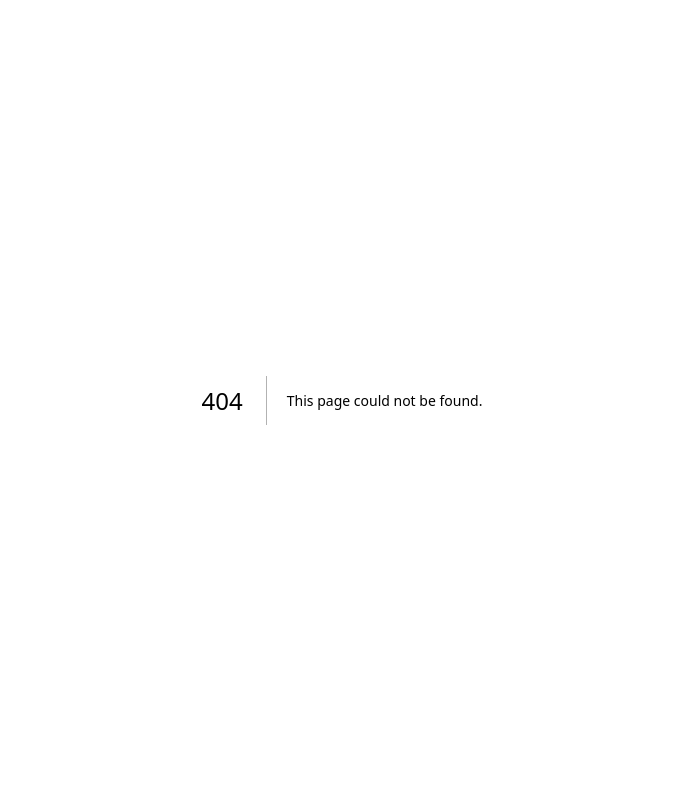
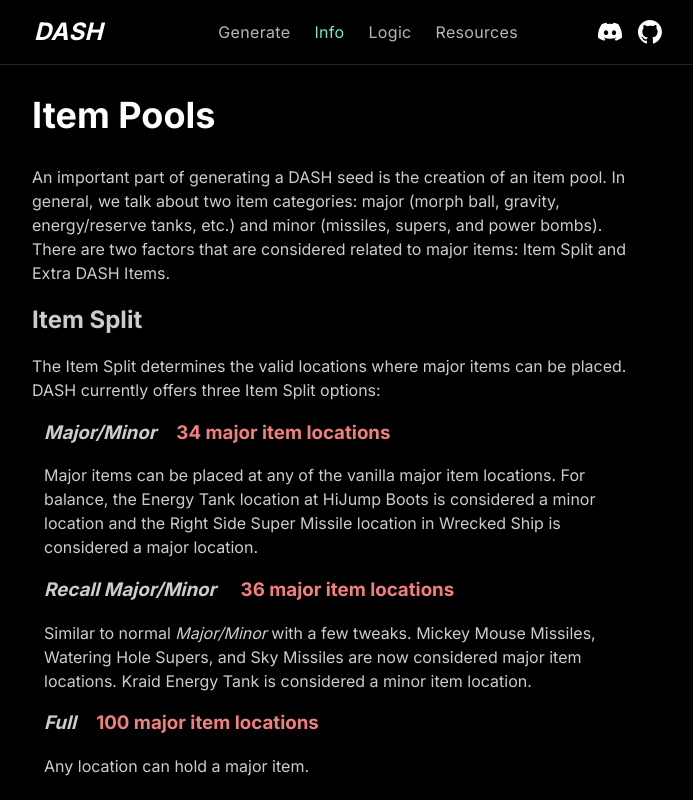
Before and after one commit to dashrando/dash-randomizer, a Next.js app in the folder apps/web/: page /info/item-pools in a window 1280 px wide. Before the commit this address had no page. Shown: the whole page, without its empty margins (298-991 px from the left). Built offline with nearby package versions, Linux system fonts and the light colour scheme.

Commit message:
added item pools article

```diff
--- a/apps/web/app/info/info.module.css
+++ b/apps/web/app/info/info.module.css
@@ -182,3 +182,16 @@
 .table tbody tr + tr {
   border-top: 1px solid #555;
 }
+
+.indent {
+  margin-left: 12px;
+}
+
+.hilight {
+  font-style: italic;
+}
+
+.locationCount {
+  color: lightcoral;
+  margin-left: 20px;
+}
--- /dev/null
+++ b/apps/web/app/info/item-pools/page.tsx
@@ -0,0 +1,138 @@
+// Out of a desire to maximize randomness, DASH employs a fill method which involves placing very few initial items (details below) and then randomly placing all other items within the game based on an item pool consisting of the vanilla major item upgrades (morph, varia, gravity, etc.) and a randomly derived number of minor items (missiles, supers, power bombs). Once all items within the pool have been placed, a solver is used to verify that the seed can be completed. Internally we have referred to this as the Verified Fill method, but it is also commonly referred to as the Random Fill method.
+
+import Badge from "@/app/components/badge";
+import Link from "next/link";
+import { Wrapper } from "@/app/components/wrapper";
+import styles from "../info.module.css";
+import Spacer from "@/app/components/spacer";
+
+export default function ItemPoolsInfoPage() {
+  return (
+    <Wrapper>
+      <div style={{ maxWidth: "620px", margin: "0 auto" }}>
+        <article className={styles.article}>
+          <h1 className={styles.headline}>Item Pools</h1>
+          <p>
+            An important part of generating a DASH seed is the creation of an
+            item pool. In general, we talk about two item categories: major
+            (morph ball, gravity, energy/reserve tanks, etc.) and minor
+            (missiles, supers, and power bombs). There are two factors that are
+            considered related to major items: Item Split and Extra DASH Items.
+          </p>
+
+          <h2>Item Split</h2>
+
+          <p>
+            The Item Split determines the valid locations where major items can
+            be placed. DASH currently offers three Item Split options:
+          </p>
+          <p className={styles.indent}>
+            <h3>
+              <span className={styles.hilight}>Major/Minor</span>
+              <span className={styles.locationCount}>
+                34 major item locations
+              </span>
+            </h3>
+            <p>
+              Major items can be placed at any of the vanilla major item
+              locations. For balance, the Energy Tank location at HiJump Boots
+              is considered a minor location and the Right Side Super Missile
+              location in Wrecked Ship is considered a major location.
+            </p>
+            <h3>
+              <span className={styles.hilight}>Recall Major/Minor </span>
+              <span className={styles.locationCount}>
+                36 major item locations
+              </span>
+            </h3>
+            <p>
+              Similar to normal{" "}
+              <span className={styles.hilight}>Major/Minor</span> with a few
+              tweaks. Mickey Mouse Missiles, Watering Hole Supers, and Sky
+              Missiles are now considered major item locations. Kraid Energy
+              Tank is considered a minor item location.
+            </p>
+            <h3>
+              <span className={styles.hilight}>Full</span>
+              <span className={styles.locationCount}>
+                100 major item locations
+              </span>
+            </h3>
+            Any location can hold a major item.
+          </p>
+
+          <h2>Extra DASH Items</h2>
+
+          <p>
+            DASH introduces new major items which can optionally be included in
+            the item pool. This includes Double Jump, Heat Shield, Pressure
+            Valve, and Charge Upgrades for certain Beam Modes.
+          </p>
+
+          <h2>Building Item Pools</h2>
+
+          <p>This is the process followed when building an item pool:</p>
+          <ol>
+            <li>
+              <p>
+                Add one of every vanilla item type to the item pool except for
+                Charge Beam (all vanilla majors, 1 energy tank, 1 reserve tank,
+                1 missile, 1 super missile, 1 power bomb)
+              </p>
+            </li>
+            <li>
+              <p>
+                Either add Charge Beam to the item pool or the appropriate
+                number of Charge Upgrades based on the Beam Mode
+              </p>
+            </li>
+            <li>
+              <p>
+                Add any extra DASH items to the pool (Double Jump, Heat Shield,
+                or Pressure Valve)
+              </p>
+            </li>
+            <li>
+              <p>
+                Add energy tanks and reserve tanks based on the Item Split
+                <p className={styles.indent}>
+                  <p>
+                    <span className={styles.hilight}>Full</span> - Add 14 energy
+                    tanks and 4 reserve tanks
+                  </p>
+
+                  <p>
+                    <span className={styles.hilight}>Major/Minor</span> - With
+                    only 34 major locations, we limit the number of energy and
+                    reserve tanks to fit. We want to place all 14 energy tanks
+                    so we initially reduce the number of reserve tanks down to a
+                    minimum of 2. We then add energy tanks until we have exactly
+                    34 major items in the pool.
+                  </p>
+
+                  <p>
+                    <span className={styles.hilight}>Recall Major/Minor</span> -
+                    In general, this Item Split works like normal Major/Minor
+                    but with 36 major item locations. However, it is possible
+                    that we may end up with less than 36 major items even with 4
+                    reserve tanks and 14 energy tanks. In that case, Super
+                    Missile packs are added as major items.
+                  </p>
+                </p>
+              </p>
+            </li>
+            <li>
+              <p>
+                Add minor items to the item pool based on the selected ratio
+                (3:2:1 or 2:1:1) until there are 100 items. Given a 3:2:1 ratio,
+                every item added to the pool has a 3/6 chance of being a
+                missile, 2/6 chance of being a super, and 1/6 chance of being a
+                power bomb.
+              </p>
+            </li>
+          </ol>
+        </article>
+      </div>
+    </Wrapper>
+  );
+}
--- a/apps/web/app/info/page.tsx
+++ b/apps/web/app/info/page.tsx
@@ -32,6 +32,11 @@
     description: 'Read about Verified Fill and how it ensures seeds are completable.',
   },
   {
+    title: 'Item Pools',
+    href: '/info/item-pools',
+    description: 'Learn how item pools are created in DASH.',
+  },
+  {
     title: 'Canary',
     href: '/info/canary',
     description: 'Canary is our official preview environment for new features.',
```
Also changed, not shown: packages/core/lib/graph/items.js.
